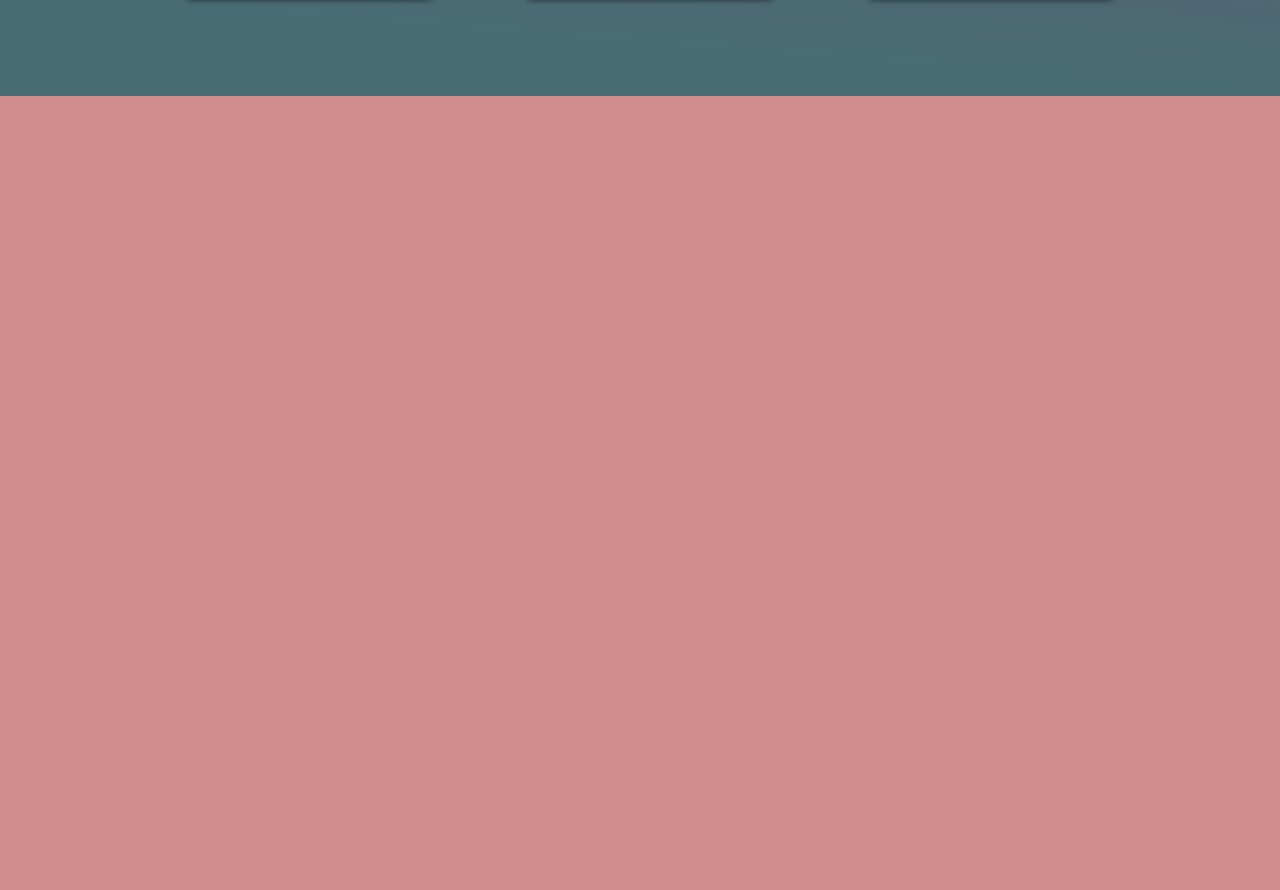
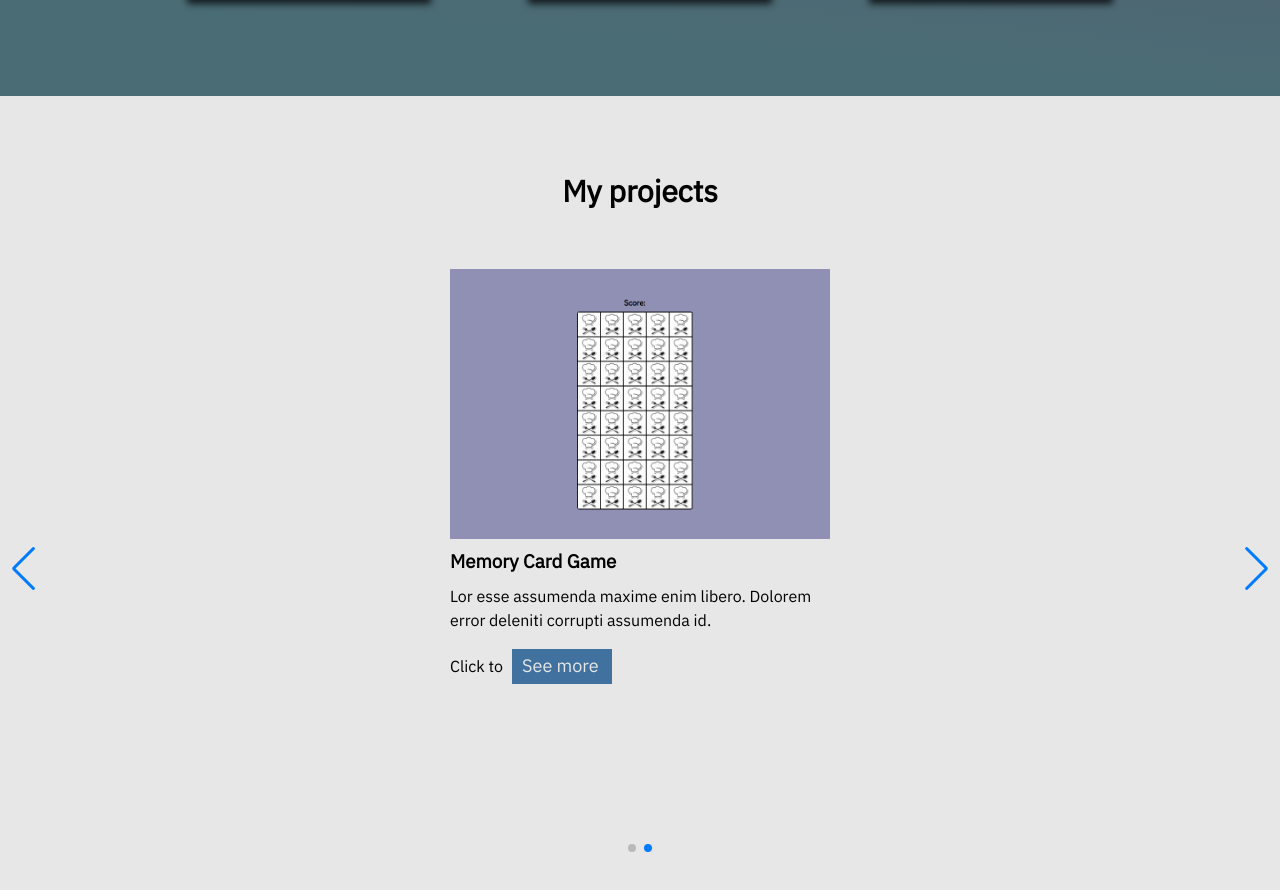
Before and after one commit to FedericoBrid/PortfolioJavascript, a plain HTML site: page index.html in a window 1280 px wide. Shown: the part 1504-2394 px from the top of the page. Drawn offline with Linux system fonts and the light colour scheme; a web font is replaced by a local one.

Commit message:
portfolio in process

```diff
--- a/index.html
+++ b/index.html
@@ -5,6 +5,7 @@
     <meta http-equiv="X-UA-Compatible" content="IE=edge">
     <meta name="viewport" content="width=device-width, initial-scale=1.0">
     <link rel="stylesheet" href="style.css">
+    <link rel="stylesheet" href="plugins/swiper/swiper-bundle.min.css">
     <link rel="stylesheet" href="https://cdnjs.cloudflare.com/ajax/libs/font-awesome/6.1.1/css/all.min.css" integrity="sha512-KfkfwYDsLkIlwQp6LFnl8zNdLGxu9YAA1QvwINks4PhcElQSvqcyVLLD9aMhXd13uQjoXtEKNosOWaZqXgel0g==" crossorigin="anonymous" referrerpolicy="no-referrer" />
     <title>Federico Brid - Portfolio</title>
 </head>
@@ -18,7 +19,7 @@
             <ul class="header-ul">
                 <a href="#" class="header-a"><li class="header-li">Home</li></a>
                 <a href="#skills" class="header-a"><li class="header-li">Skills</li></a>
-                <a href="#" class="header-a"><li class="header-li">My projects</li></a>
+                <a href="#projects" class="header-a"><li class="header-li">My projects</li></a>
                 <a href="#" class="header-a"><li class="header-li">Contacts</li></a>
             </ul>
         </nav>
@@ -40,7 +41,7 @@
             </div>
             <button class="button">Download CV</button>
         </div>
-        <img class="main-img" src="img/uno.png" alt="">
+        <img class="main-img" src="img/uno.png" alt="User image">
     </main>
     <section class="skills" id="skills">
         <h3 class="skills-title">My Skills</h3>
@@ -65,14 +66,40 @@
             </div>
         </div>
     </section>
-    <section class="projects">
+    <section class="projects" id="projects">
+        <h3 class="projects-title">My projects</h3>
+        <div class="projects-container swiper mySwiper">
+            <div class="swiper-wrapper">
+                <div class="projects-body swiper-slide">
+                    <img src="img/todolist.png" alt="To do List" class="projects-body-img">
+                    <div class="projects-data">
+                        <h3 class="project-data-title">To Do List!</h3>
+                        <p>Lorem ipsum, dolor sit augiat sed delectus aliquam corporis nostrum molestiae cupiditate rem!</p>
+                       <span class="project-data-span">Click to <a href="https://todolist-javascript-topaz.vercel.app/" class="project-data-button">See more</a></span>
+                    </div>
+                </div>
+                <div class="projects-body swiper-slide">
+                    <img src="img/mcardgame.png" alt="Memory Card Game" class="projects-body-img">
+                    <div class="projects-data">
+                        <h3 class="project-data-title">Memory Card Game</h3>
+                        <p>Lor esse assumenda maxime enim libero. Dolorem error deleniti corrupti assumenda id.</p>
+                        <span class="project-data-span">Click to <a href="https://memory-card-game-one.vercel.app/" class="project-data-button">See more</a></span>
+                    </div>
 
+                </div>
+            </div>
+            <div class="swiper-button-next"></div>
+            <div class="swiper-button-prev"></div>
+            <div class="swiper-pagination"></div>
+        </div>
     </section>
 
     <!-- Particles js -->
     <script src="plugins/particles/js/particles.js"></script>
     <script src="plugins/particles/js/app.js"></script>
     <script src="plugins/particles/js/lib/stats.js"></script>
+    <!-- Swiper js -->
+    <script src="plugins/swiper/js/swiper-bundle.min.js"></script>
     <!-- Main js -->
     <script src="main.js"></script>
 </body>
--- a/main.js
+++ b/main.js
@@ -0,0 +1,13 @@
+// Swiper Slide Projects
+let swiper = new Swiper(".projects-container", {
+    cssMode: true,
+    loop:true,
+    navigation: {
+      nextEl: ".swiper-button-next",
+      prevEl: ".swiper-button-prev",
+    },
+    pagination: {
+      el: ".swiper-pagination",
+      clickable: true,
+    },
+});
--- a/style.css
+++ b/style.css
@@ -19,6 +19,7 @@
     padding: 1.5em 2em;
 }
 .header-content{
+    user-select: none;
     display: flex;
     justify-content: center;
     align-items: center;
@@ -87,6 +88,7 @@
     overflow: hidden;
 }
 .main-animation-text{
+    user-select: none;
     font-weight: 200;
     padding: 0.4em 0;
 }
@@ -133,7 +135,7 @@
 .button:hover{
     background-color: #41729F;
     transition: background-color 0.5s ease;
-    color:rgb(231, 231, 231);;
+    color:rgb(231, 231, 231);
 }
 .main-img{
     width: 360px;
@@ -151,9 +153,9 @@
     align-items: center;
     flex-direction: column;
 }
-.skills-title{
-    padding-top: 30px;
-    font-size: larger;
+.skills-title, .projects-title{
+    user-select: none;
+    padding-top: 45px;
     font-weight: 900;
     font-size: 30px;
 }
@@ -167,7 +169,7 @@
     padding-bottom: 10px;
 }
 .skills-card{
-    background-color: rgb(231, 231, 231);;
+    background-color: rgb(231, 231, 231);
     margin: 0.5em;
     height: 100px;
     width: 250px;
@@ -181,16 +183,66 @@
     -moz-box-shadow: 10px 10px 7px -3px rgba(0,0,0,0.75);
 }
 .skills-card>i{
+    user-select: none;
     color: #000;
     font-size: 60px;
 }
 .projects{
     height: 100vh;
-    background-color: rgb(209, 142, 142);
+    background-color: rgb(231, 231, 231);
+    display: flex;
+    justify-content: space-around;
+    align-items: center;
+    flex-direction: column;
 }
-
-
-
+.projects-container{
+    width: 100%;
+    height: 75%;
+}
+.projects-body{
+    display: flex;
+    justify-content: flex-start;
+    align-items: center;
+    flex-direction: column;
+}
+.projects-body-img{
+    background-size: cover;
+    width: 380px;
+    height: 270px;
+}
+.projects-data{
+    height: 50%;
+    overflow: hidden;
+    width: 380px;
+    margin-bottom: 1em;
+}
+.project-data-title{
+    padding: 0.5em 0;
+}
+.project-data-span{
+    display: flex;
+    justify-content: flex-start;
+    align-items: center;
+    overflow: hidden;
+    padding-top: 1em;
+    font-size: medium;
+}
+.project-data-button{
+    font-family: 'IBM Plex Sans Arabic';
+    font-weight: 200;
+    font-size: large;
+    cursor: pointer;
+    text-decoration: none;
+    padding: 3px 10px;
+    height: 35px;
+    width: 100px;
+    margin-left: 0.5em;
+    color: rgb(231, 231, 231);
+    background-color: #41729F;
+}
+.swiper-pagination{
+    bottom: -5px;
+}
 /* ---- particles.js container ---- */
 .particles-js-canvas-el{
 position: absolute;
```
Also changed, not shown: img/mcardgame.png (added), img/todolist.png (added), plugins/swiper/js/swiper-bundle.min.js (added), plugins/swiper/swiper-bundle.min.css (added).
